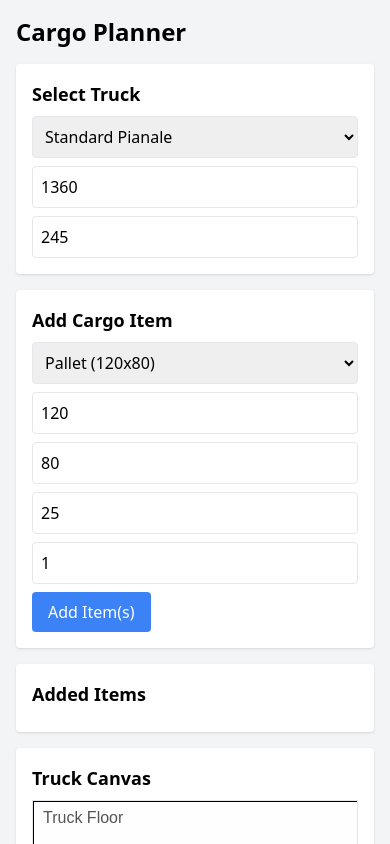
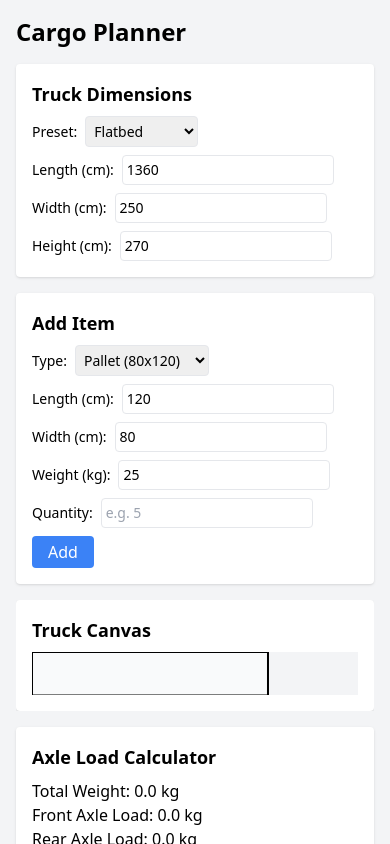
Before and after one commit to Lisanna/TruckLoad, a React (Vite) app: page / in a window 390 px wide. Shown: the top 844 px of the page. Built offline with nearby package versions, Linux system fonts and the light colour scheme.

Commit message:
items table with remove and rotate

```diff
--- a/src/App.tsx
+++ b/src/App.tsx
@@ -1,66 +1,60 @@
+// src/App.tsx
 import React, { useState } from 'react';
 import TruckSelector from './components/TruckSelector';
 import ItemForm from './components/ItemForm';
 import TruckCanvas from './components/TruckCanvas';
+import AxleLoadCalculator from './components/AxleLoadCalculator';
+import AddedItemsPanel from './components/AddedItemsPanel';
 
 export default function App() {
   const [items, setItems] = useState<any[]>([]);
+  const [truck, setTruck] = useState({ length: 1360, width: 250, height: 270 });
 
-  const removeItem = (id: number) => {
+  const removeItem = (id: string) => {
     setItems(items.filter(item => item.id !== id));
   };
 
-  const rotateItem = (id: number) => {
+  const rotateItem = (id: string) => {
     setItems(items.map(item => {
       if (item.id === id && item.length && item.width) {
         return {
           ...item,
           length: item.width,
-          width: item.length
+          width: item.length,
+          x: null,
+          y: null
         };
       }
       return item;
     }));
   };
 
+  const handleAddItems = (newItems: any[]) => {
+    const initialized = newItems.map(item => ({ ...item, x: null, y: null }));
+    setItems(prev => [...prev, ...initialized]);
+  };
+
   return (
     <div className="min-h-screen bg-gray-100 p-4">
       <h1 className="text-2xl font-bold mb-4">Cargo Planner</h1>
-      <div className="grid grid-cols-1 md:grid-cols-3 gap-4">
+      <div className="grid grid-cols-1 md:grid-cols-3 gap-4 mb-4">
         <div className="md:col-span-1 space-y-4">
-          <TruckSelector />
-          <ItemForm onAddItems={(newItems) => setItems([...items, ...newItems])} />
-          <div className="p-4 bg-white rounded shadow">
-            <h2 className="text-lg font-semibold mb-2">Added Items</h2>
-            <ul className="text-sm space-y-2">
-              {items.map((item, i) => (
-                <li key={item.id} className="flex justify-between items-center">
-                  <span>
-                    {item.type} — {item.length || item.diameter} x {item.width || item.diameter} cm, {item.weight} kg
-                  </span>
-                  <div className="flex gap-2">
-                    <button
-                      className="text-blue-500 text-xs underline"
-                      onClick={() => rotateItem(item.id)}
-                    >
-                      Rotate
-                    </button>
-                    <button
-                      className="text-red-500 text-xs underline"
-                      onClick={() => removeItem(item.id)}
-                    >
-                      Remove
-                    </button>
-                  </div>
-                </li>
-              ))}
-            </ul>
+          <TruckSelector truck={truck} onChange={setTruck} />
+          <ItemForm onAddItems={handleAddItems} />
+        </div>
+        <div className="md:col-span-2 space-y-4">
+          <div className="w-full overflow-auto">
+            <TruckCanvas
+              items={items}
+              setItems={setItems}
+              length={truck.length}
+              width={truck.width}
+            />
           </div>
-        </div>
-        <div className="md:col-span-2">
-          <TruckCanvas items={items} setItems={setItems} />
+          <AxleLoadCalculator items={items} />
         </div>
       </div>
+      <AddedItemsPanel items={items} onRotate={rotateItem} onRemove={removeItem} />
     </div>
   );
 }
--- /dev/null
+++ b/src/components/AddedItemsPanel.tsx
@@ -0,0 +1,48 @@
+// src/components/AddedItemsPanel.tsx
+import React from 'react';
+
+interface Item {
+  id: string;
+  type: string;
+  length?: number;
+  width?: number;
+  diameter?: number;
+  weight: number;
+}
+
+interface Props {
+  items: Item[];
+  onRotate: (id: string) => void;
+  onRemove: (id: string) => void;
+}
+
+export default function AddedItemsPanel({ items, onRotate, onRemove }: Props) {
+  return (
+    <div className="p-4 bg-white rounded shadow w-full">
+      <h2 className="text-lg font-semibold mb-4">Added Items</h2>
+      <div className="grid grid-cols-1 sm:grid-cols-2 md:grid-cols-4 gap-4 text-sm">
+        {items.map((item, index) => (
+          <div key={item.id} className="border rounded p-2 flex flex-col justify-between">
+            <div className="font-semibold">#{index + 1}</div>
+            <div>{item.length || item.diameter} x {item.width || item.diameter} cm</div>
+            <div>{item.weight} kg</div>
+            <div className="flex gap-2 mt-2">
+              <button
+                className="text-blue-500 text-xs underline"
+                onClick={() => onRotate(item.id)}
+              >
+                Rotate
+              </button>
+              <button
+                className="text-red-500 text-xs underline"
+                onClick={() => onRemove(item.id)}
+              >
+                Remove
+              </button>
+            </div>
+          </div>
+        ))}
+      </div>
+    </div>
+  );
+}
--- /dev/null
+++ b/src/components/AxleLoadCalculator.tsx
@@ -0,0 +1,88 @@
+// src/components/AxleLoadCalculator.tsx
+import React, { useMemo, useState } from 'react';
+
+interface Props {
+  items: any[];
+}
+
+export default function AxleLoadCalculator({ items }: Props) {
+  const [showDetails, setShowDetails] = useState(false);
+  const [frontAxle, setFrontAxle] = useState(0); // cm from origin
+  const [rearAxle, setRearAxle] = useState(900); // cm from origin
+  const [truckDimensions, setTruckDimensions] = useState({ length: 1360, width: 250 });
+
+
+  const result = useMemo(() => {
+    const totalWeight = items.reduce((sum, item) => sum + item.weight, 0);
+    let frontLoad = 0;
+    let rearLoad = 0;
+
+    items.forEach((item) => {
+      const itemLength = item.diameter || item.length;
+      const itemWidth = item.diameter || item.width;
+      const centerX = item.x + (itemWidth / 2);
+
+      const dRear = Math.abs(centerX - rearAxle);
+      const dFront = Math.abs(centerX - frontAxle);
+      const total = dRear + dFront;
+
+      const rearShare = total > 0 ? dFront / total : 0.5;
+      const frontShare = 1 - rearShare;
+
+      rearLoad += rearShare * item.weight;
+      frontLoad += frontShare * item.weight;
+    });
+
+    return {
+      totalWeight,
+      frontAxle: frontLoad,
+      rearAxle: rearLoad,
+      warnings: [
+        frontLoad > 7500 ? '⚠️ Front axle exceeds 7.5t' : null,
+        rearLoad > 11500 ? '⚠️ Rear axle exceeds 11.5t' : null
+      ].filter(Boolean)
+    };
+  }, [items, frontAxle, rearAxle]);
+
+  return (
+    <div className="bg-white rounded shadow p-4 mt-4">
+      <h2 className="text-lg font-semibold mb-2">Axle Load Calculator</h2>
+      <p>Total Weight: {result.totalWeight.toFixed(1)} kg</p>
+      <p>Front Axle Load: {result.frontAxle.toFixed(1)} kg</p>
+      <p>Rear Axle Load: {result.rearAxle.toFixed(1)} kg</p>
+      {result.warnings.length > 0 && (
+        <ul className="text-red-600 mt-2 list-disc list-inside">
+          {result.warnings.map((w, i) => <li key={i}>{w}</li>)}
+        </ul>
+      )}
+      <button
+        onClick={() => setShowDetails(!showDetails)}
+        className="mt-2 text-blue-500 underline text-sm"
+      >
+        {showDetails ? 'Hide' : 'Edit'} Axle Settings
+      </button>
+      {showDetails && (
+        <div className="mt-2 space-y-2">
+          <label className="block text-sm">
+            Front Axle Position (cm):
+            <input
+              type="number"
+              className="border p-1 rounded ml-2"
+              value={frontAxle}
+              onChange={(e) => setFrontAxle(Number(e.target.value))}
+            />
+          </label>
+          <label className="block text-sm">
+            Rear Axle Position (cm):
+            <input
+              type="number"
+              className="border p-1 rounded ml-2"
+              value={rearAxle}
+              onChange={(e) => setRearAxle(Number(e.target.value))}
+            />
+          </label>
+        </div>
+      )}
+    </div>
+  );
+}
--- a/src/components/ItemForm.tsx
+++ b/src/components/ItemForm.tsx
@@ -1,57 +1,125 @@
+// src/components/ItemForm.tsx
 import React, { useState } from 'react';
 
-const itemDefaults = {
-  pallet: { length: 120, width: 80, weight: 25 },
-  tank_small: { diameter: 60, weight: 50 },
-  tank_big: { diameter: 100, weight: 80 },
-  ewc_800x1200: { length: 120, width: 80, weight: 30 },
-  ewc_1000x1200: { length: 120, width: 100, weight: 35 }
+interface Props {
+  onAddItems: (items: any[]) => void;
+}
+
+const defaultOptions = {
+  pallet: { type: 'pallet', length: 120, width: 80, weight: 100 },
+  ewc: { type: 'ewc', length: 120, width: 80, weight: 20 },
+  tank_small: { type: 'tank', diameter: 60, weight: 50 },
+  tank_large: { type: 'tank', diameter: 100, weight: 80 }
 };
 
-export default function ItemForm({ onAddItems }: { onAddItems: (items: any[]) => void }) {
-  const [type, setType] = useState("pallet");
-  const [details, setDetails] = useState(itemDefaults[type]);
-  const [quantity, setQuantity] = useState(1);
+export default function ItemForm({ onAddItems }: Props) {
+  const [form, setForm] = useState({
+    type: 'pallet',
+    length: 120,
+    width: 80,
+    diameter: 0,
+    weight: 25,
+    quantity: ''
+  });
 
-  const handleTypeChange = (e: React.ChangeEvent<HTMLSelectElement>) => {
-    const selected = e.target.value;
-    setType(selected);
-    setDetails(itemDefaults[selected]);
-  };
-
-  const handleInputChange = (e: React.ChangeEvent<HTMLInputElement>) => {
-    setDetails({
-      ...details,
-      [e.target.name]: parseInt(e.target.value) || 0
-    });
+  const handleChange = (field: string, value: string | number) => {
+    setForm({ ...form, [field]: value });
   };
 
   const handleSubmit = (e: React.FormEvent) => {
     e.preventDefault();
-    const items = Array.from({ length: quantity }, (_, i) => ({ id: Date.now() + i, type, ...details }));
+    const qty = parseInt(form.quantity);
+    if (!qty || qty < 1) return;
+
+    const items = Array.from({ length: qty }).map((_, i) => ({
+      id: `${form.type}-${Date.now()}-${i}`,
+      type: form.type,
+      length: form.length,
+      width: form.width,
+      diameter: form.diameter,
+      weight: form.weight
+    }));
     onAddItems(items);
+    setForm({ ...form, quantity: '' });
   };
 
   return (
-    <div className="p-4 bg-white rounded shadow">
-      <h2 className="text-lg font-semibold mb-2">Add Cargo Item</h2>
-      <form className="space-y-2" onSubmit={handleSubmit}>
-        <select className="w-full p-2 border rounded" value={type} onChange={handleTypeChange}>
-          <option value="pallet">Pallet (120x80)</option>
-          <option value="tank_small">Tank Small (60Ø)</option>
-          <option value="tank_big">Tank Big (100Ø)</option>
-          <option value="ewc_800x1200">EWC 800x1200</option>
-          <option value="ewc_1000x1200">EWC 1000x1200</option>
+    <form onSubmit={handleSubmit} className="p-4 bg-white rounded shadow space-y-2">
+      <h2 className="text-lg font-semibold">Add Item</h2>
+
+      <label className="block text-sm">
+        Type:
+        <select
+          className="border p-1 rounded ml-2"
+          value={form.type}
+          onChange={(e) => handleChange('type', e.target.value)}
+        >
+          <option value="pallet">Pallet (80x120)</option>
+          <option value="ewc">EWC (stackable)</option>
+          <option value="tank">Tank</option>
         </select>
-        {details.length && <input name="length" value={details.length} onChange={handleInputChange} className="w-full p-2 border rounded" placeholder="Length (cm)" type="number" />}
-        {details.width && <input name="width" value={details.width} onChange={handleInputChange} className="w-full p-2 border rounded" placeholder="Width (cm)" type="number" />}
-        {details.diameter && <input name="diameter" value={details.diameter} onChange={handleInputChange} className="w-full p-2 border rounded" placeholder="Diameter (cm)" type="number" />}
-        <input name="weight" value={details.weight} onChange={handleInputChange} className="w-full p-2 border rounded" placeholder="Weight (kg)" type="number" />
-        <input name="quantity" value={quantity} onChange={(e) => setQuantity(parseInt(e.target.value) || 1)} className="w-full p-2 border rounded" placeholder="Quantity" type="number" min={1} />
-        <button type="submit" className="bg-blue-500 text-white px-4 py-2 rounded">
-          Add Item(s)
-        </button>
-      </form>
-    </div>
+      </label>
+
+      {form.type !== 'tank' ? (
+        <>
+          <label className="block text-sm">
+            Length (cm):
+            <input
+              type="number"
+              className="border p-1 rounded ml-2"
+              value={form.length}
+              onChange={(e) => handleChange('length', Number(e.target.value))}
+            />
+          </label>
+          <label className="block text-sm">
+            Width (cm):
+            <input
+              type="number"
+              className="border p-1 rounded ml-2"
+              value={form.width}
+              onChange={(e) => handleChange('width', Number(e.target.value))}
+            />
+          </label>
+        </>
+      ) : (
+        <label className="block text-sm">
+          Diameter (cm):
+          <input
+            type="number"
+            className="border p-1 rounded ml-2"
+            value={form.diameter}
+            onChange={(e) => handleChange('diameter', Number(e.target.value))}
+          />
+        </label>
+      )}
+
+      <label className="block text-sm">
+        Weight (kg):
+        <input
+          type="number"
+          className="border p-1 rounded ml-2"
+          value={form.weight}
+          onChange={(e) => handleChange('weight', Number(e.target.value))}
+        />
+      </label>
+
+      <label className="block text-sm">
+        Quantity:
+        <input
+          type="number"
+          className="border p-1 rounded ml-2"
+          value={form.quantity}
+          onChange={(e) => handleChange('quantity', e.target.value)}
+          placeholder="e.g. 5"
+        />
+      </label>
+
+      <button
+        type="submit"
+        className="bg-blue-500 text-white px-4 py-1 rounded hover:bg-blue-600"
+      >
+        Add
+      </button>
+    </form>
   );
 }
--- a/src/components/TruckCanvas.tsx
+++ b/src/components/TruckCanvas.tsx
@@ -1,52 +1,68 @@
-import React, { useEffect } from 'react';
-import { Stage, Layer, Rect, Text } from 'react-konva';
-import { useState } from 'react';
+// src/components/TruckCanvas.tsx
+import React, { useEffect, useRef, useState } from 'react';
+import { Stage, Layer, Rect, Circle, Text } from 'react-konva';
 
-export default function TruckCanvas({ items, setItems }: { items: any[], setItems: (items: any[]) => void }) {
-  const [dimensions] = useState({ width: 800, height: 400 });
-  const spacing = 5; // gap between default placements
+interface TruckCanvasProps {
+  items: any[];
+  setItems: (items: any[]) => void;
+  length: number;
+  width: number;
+}
+
+export default function TruckCanvas({ items, setItems, length, width }: TruckCanvasProps) {
+  const spacing = 0;
+  const containerRef = useRef<HTMLDivElement>(null);
+  const [scale, setScale] = useState(1);
+
+  useEffect(() => {
+    if (containerRef.current) {
+      const availableWidth = containerRef.current.offsetWidth;
+      const newScale = (availableWidth * 0.95) / (length + 600); // includes staging area
+      setScale(newScale);
+    }
+  }, [length, width]);
 
   const getSize = (item: any) => {
-    const width = item.diameter || item.width;
-    const height = item.diameter || item.length;
-    return { width, height };
+    const w = item.diameter || item.width;
+    const h = item.diameter || item.length;
+    return { width: w, height: h };
   };
 
-  const isOverlappingWithAny = (x: number, y: number, width: number, height: number, currentIndex: number, placed: any[]) => {
-    return placed.some((other, i) => {
-      if (i === currentIndex || other.x == null || other.y == null) return false;
+  const isOverlapping = (x: number, y: number, w: number, h: number, ignoreId: string) => {
+    return items.some((other) => {
+      if (other.id === ignoreId || other.x == null || other.y == null) return false;
       const { width: ow, height: oh } = getSize(other);
-      return x < other.x + ow && x + width > other.x && y < other.y + oh && y + height > other.y;
+      return x < other.x + ow && x + w > other.x && y < other.y + oh && y + h > other.y;
     });
   };
 
-  const recomputeLayout = (inputItems: any[]) => {
+  const recomputeLayout = () => {
     const placed: any[] = [];
+    const unplaced: any[] = [];
     let cursorX = spacing;
     let cursorY = spacing;
     let rowHeight = 0;
 
-    const updated = inputItems.map((item, index) => {
-      const { width, height } = getSize(item);
-      if (cursorX + width > dimensions.width) {
+    const updated = items.map((item) => {
+      if (item.x != null && item.y != null) return item;
+      const { width: w, height: h } = getSize(item);
+
+      if (cursorX + w > length) {
         cursorX = spacing;
         cursorY += rowHeight + spacing;
         rowHeight = 0;
       }
 
-      while (isOverlappingWithAny(cursorX, cursorY, width, height, index, placed)) {
-        cursorX += spacing + width;
-        if (cursorX + width > dimensions.width) {
-          cursorX = spacing;
-          cursorY += rowHeight + spacing;
-          rowHeight = 0;
-        }
+      if (cursorY + h > width) {
+        const holdingX = length + spacing * 2;
+        const holdingY = spacing + unplaced.length * (h + spacing);
+        return { ...item, x: holdingX, y: holdingY, unplaced: true };
       }
 
-      const positioned = { ...item, x: cursorX, y: cursorY };
+      const positioned = { ...item, x: cursorX, y: cursorY, unplaced: false };
       placed.push(positioned);
-      cursorX += width + spacing;
-      rowHeight = Math.max(rowHeight, height);
+      cursorX += w + spacing;
+      rowHeight = Math.max(rowHeight, h);
       return positioned;
     });
 
@@ -54,78 +70,78 @@ export default function TruckCanvas({ items, setItems }: { items: any[], setItem
   };
 
   useEffect(() => {
-    if (items.length > 0 && items.some(item => item.x == null || item.y == null)) {
-      recomputeLayout(items);
+    if (items.some(item => item.x == null || item.y == null)) {
+      recomputeLayout();
     }
   }, [items]);
 
-  const isOverlapping = (newX: number, newY: number, index: number, itemSize: any) => {
-    return items.some((item, i) => {
-      if (i === index) return false;
-      const otherSize = getSize(item);
-      return (
-        newX < item.x + otherSize.width && newX + itemSize.width > item.x &&
-        newY < item.y + otherSize.height && newY + itemSize.height > item.y
-      );
-    });
-  };
+  const handleDrag = (e: any, index: number) => {
+    const newX = e.target.x() / scale;
+    const newY = e.target.y() / scale;
+    const item = items[index];
+    const { width: w, height: h } = getSize(item);
 
-  const isInsideBounds = (x: number, y: number, itemSize: any) => {
-    return (
-      x >= 0 &&
-      y >= 0 &&
-      x + itemSize.width <= dimensions.width &&
-      y + itemSize.height <= dimensions.height
-    );
-  };
+    const overlapping = isOverlapping(newX, newY, w, h, item.id);
 
-  const handleDrag = (e: any, index: number) => {
-    const newX = e.target.x();
-    const newY = e.target.y();
-    const itemSize = getSize(items[index]);
-
-    if (isInsideBounds(newX, newY, itemSize) && !isOverlapping(newX, newY, index, itemSize)) {
+    if (!overlapping) {
       const updated = [...items];
-      updated[index] = {
-        ...updated[index],
-        x: newX,
-        y: newY
-      };
+      updated[index] = { ...item, x: newX, y: newY, unplaced: newX > length };
       setItems(updated);
     } else {
-      // revert to previous position (do NOT recompute layout)
-      e.target.to({ x: items[index].x, y: items[index].y });
+      e.target.to({ x: item.x * scale, y: item.y * scale });
     }
   };
 
   return (
-    <div className="bg-white rounded shadow p-4">
+    <div className="bg-white rounded shadow p-4" ref={containerRef}>
       <h2 className="text-lg font-semibold mb-2">Truck Canvas</h2>
-      <div className="overflow-auto border">
-        <Stage width={dimensions.width} height={dimensions.height} className="bg-gray-100">
+      <Stage width={(length + 600) * scale} height={width * scale} className="bg-gray-100">
         <Layer>
-            <Rect x={0} y={0} width={dimensions.width} height={dimensions.height} fill="#fefefe" stroke="#000" strokeWidth={2} />
+          <Rect x={0} y={0} width={length * scale} height={width * scale} stroke="black" strokeWidth={2} fill="#f9fafb" />
           {items.map((item, index) => {
-              const { width, height } = getSize(item);
-              return (
-                <Rect
-                  key={item.id}
-                  x={item.x}
-                  y={item.y}
-                  width={width}
-                  height={height}
-                  fill="#c084fc"
-                  stroke="#7e22ce"
-                  strokeWidth={1}
+            const { width: w, height: h } = getSize(item);
+            const label = `${index + 1}`;
+            const fill = {
+              pallet: '#60a5fa',
+              ewc: '#34d399',
+              tank: '#f87171'
+            }[item.type?.toLowerCase()] || '#ddd';
+
+            const opacity = item.unplaced ? 0.5 : 1;
+
+            return item.diameter ? (
+              <React.Fragment key={item.id}>
+                <Circle
+                  x={(item.x + w / 2) * scale}
+                  y={(item.y + w / 2) * scale}
+                  radius={(w / 2) * scale}
+                  fill={fill}
+                  stroke="black"
+                  opacity={opacity}
                   draggable
                   onDragEnd={(e) => handleDrag(e, index)}
                 />
+                <Text x={(item.x + 4) * scale} y={(item.y + 4) * scale} text={label} fontSize={10} fill="#000" />
+              </React.Fragment>
+            ) : (
+              <React.Fragment key={item.id}>
+                <Rect
+                  x={item.x * scale}
+                  y={item.y * scale}
+                  width={w * scale}
+                  height={h * scale}
+                  fill={fill}
+                  stroke="black"
+                  opacity={opacity}
+                  draggable
+                  onDragEnd={(e) => handleDrag(e, index)}
+                />
+                <Text x={(item.x + 4) * scale} y={(item.y + 4) * scale} text={label} fontSize={10} fill="#000" />
+              </React.Fragment>
             );
           })}
-            <Text text="Truck Floor" x={10} y={10} fontSize={16} fill="#555" />
         </Layer>
       </Stage>
     </div>
-    </div>
   );
 }
--- a/src/components/TruckSelector.tsx
+++ b/src/components/TruckSelector.tsx
@@ -1,39 +1,69 @@
-import React, { useState } from 'react';
+// src/components/TruckSelector.tsx
+import React from 'react';
 
-const defaultTrucks = {
-  "Standard Pianale": { length: 1360, width: 245 },
-  "Frigo Truck": { length: 1360, width: 245 },
-  "Container 40ft": { length: 1200, width: 235 }
+interface Props {
+  truck: { length: number; width: number; height: number };
+  onChange: (truck: { length: number; width: number; height: number }) => void;
+}
+
+const defaultPresets = {
+  Flatbed: { length: 1360, width: 245, height: 270 },
+  Refrigerated: { length: 1320, width: 240, height: 250 },
+  Container: { length: 1200, width: 235, height: 260 }
 };
 
-export default function TruckSelector() {
-  const [truck, setTruck] = useState("Standard Pianale");
-  const [custom, setCustom] = useState(defaultTrucks[truck]);
-
-  const handleSelect = (e: React.ChangeEvent<HTMLSelectElement>) => {
-    const selected = e.target.value;
-    setTruck(selected);
-    setCustom(defaultTrucks[selected]);
-  };
-
-  const handleChange = (e: React.ChangeEvent<HTMLInputElement>) => {
-    setCustom({
-      ...custom,
-      [e.target.name]: parseInt(e.target.value) || 0
-    });
+export default function TruckSelector({ truck, onChange }: Props) {
+  const handleChange = (field: keyof typeof truck, value: number) => {
+    onChange({ ...truck, [field]: value });
   };
 
   return (
-    <div className="p-4 bg-white rounded shadow">
-      <h2 className="text-lg font-semibold mb-2">Select Truck</h2>
-      <select className="w-full p-2 border rounded mb-2" value={truck} onChange={handleSelect}>
-        {Object.keys(defaultTrucks).map((name) => (
-          <option key={name}>{name}</option>
-        ))}
-      </select>
+    <div className="bg-white rounded shadow p-4 mb-4">
+      <h2 className="text-lg font-semibold mb-2">Truck Dimensions</h2>
       <div className="space-y-2">
-        <input name="length" value={custom.length} onChange={handleChange} className="w-full p-2 border rounded" placeholder="Length (cm)" type="number" />
-        <input name="width" value={custom.width} onChange={handleChange} className="w-full p-2 border rounded" placeholder="Width (cm)" type="number" />
+        <label className="block text-sm">
+          Preset:
+          <select
+            className="border p-1 rounded ml-2"
+            onChange={(e) => {
+              const preset = defaultPresets[e.target.value as keyof typeof defaultPresets];
+              if (preset) {
+                onChange(preset);
+              }
+            }}
+          >
+            {Object.keys(defaultPresets).map((key) => (
+              <option key={key} value={key}>{key}</option>
+            ))}
+          </select>
+        </label>
+        <label className="block text-sm">
+          Length (cm):
+          <input
+            type="number"
+            className="border p-1 rounded ml-2"
+            value={truck.length}
+            onChange={(e) => handleChange('length', Number(e.target.value))}
+          />
+        </label>
+        <label className="block text-sm">
+          Width (cm):
+          <input
+            type="number"
+            className="border p-1 rounded ml-2"
+            value={truck.width}
+            onChange={(e) => handleChange('width', Number(e.target.value))}
+          />
+        </label>
+        <label className="block text-sm">
+          Height (cm):
+          <input
+            type="number"
+            className="border p-1 rounded ml-2"
+            value={truck.height}
+            onChange={(e) => handleChange('height', Number(e.target.value))}
+          />
+        </label>
       </div>
     </div>
   );
```
Lines whose indentation alone changed are shown as unchanged.
